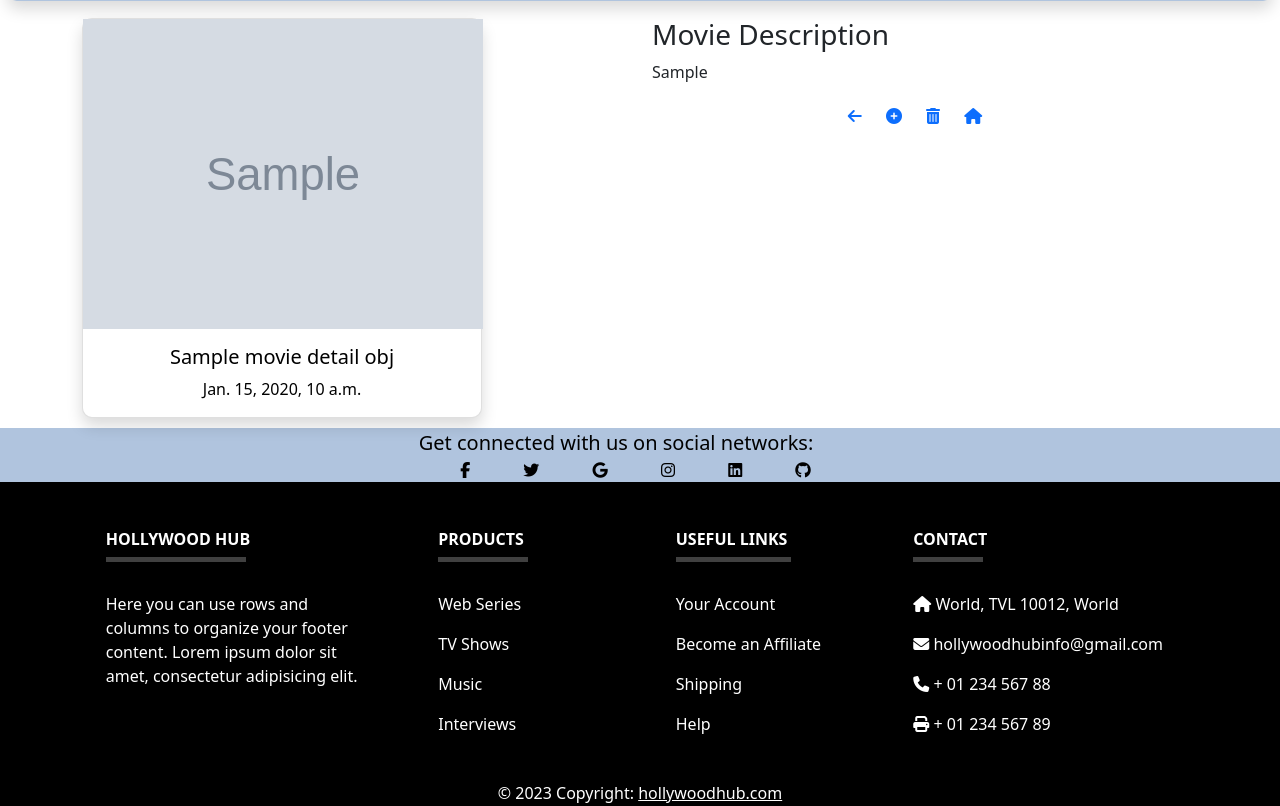
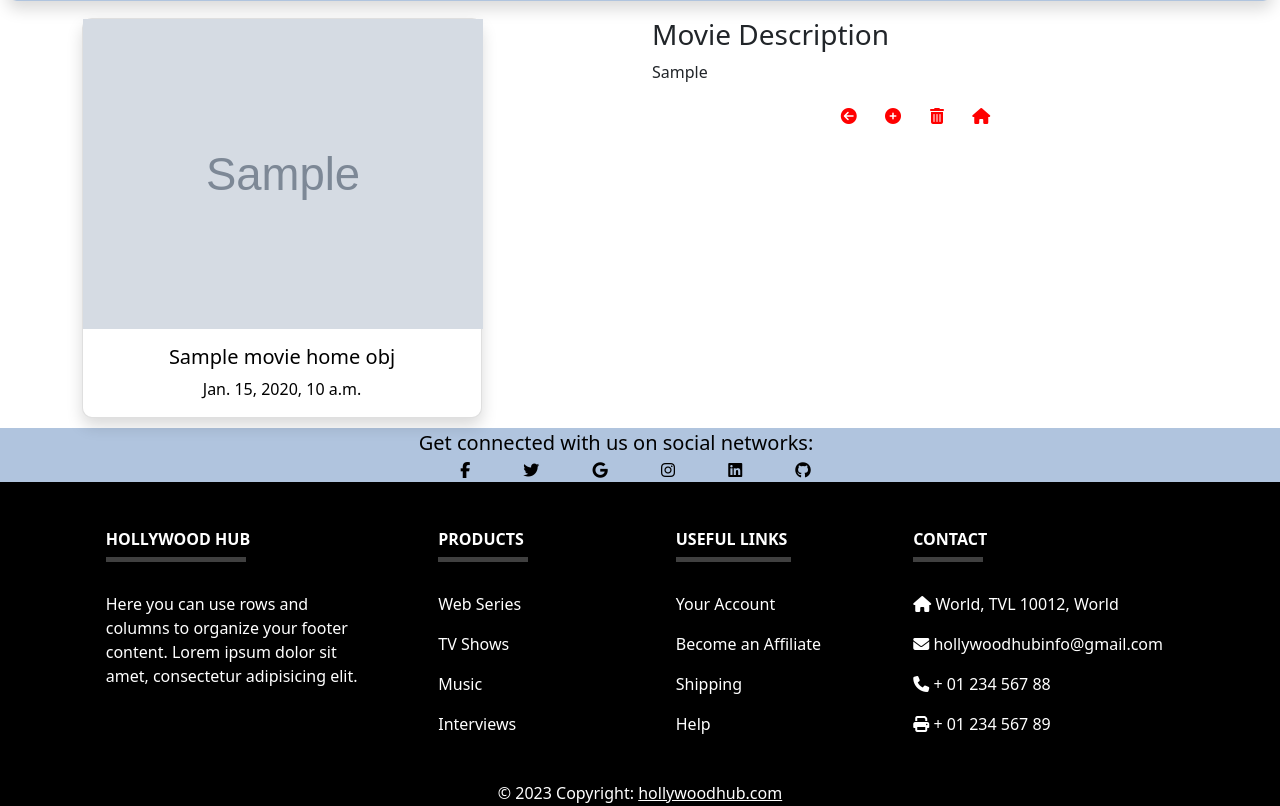
Before and after one commit to rej22/cbvrepository, a Django app: template cbv_folder/cbv_project/templates/detail.html in a window 1280 px wide. Shown: the part 86-892 px from the top of the page. Run offline with Django 3.2, Linux system fonts and the light colour scheme; the template is opened without the code that fills it: most values are stand-ins (such as "Sample title", 1, 10 or a date in 2020); grey boxes marked "Sample" are stand-in pictures; some libraries are stand-ins or nearby versions.

Commit message:
alterations for hovering detail.html and the related css elements in style.css

```diff
--- a/cbv_folder/cbv_project/cbv_app/views.py
+++ b/cbv_folder/cbv_project/cbv_app/views.py
@@ -29,7 +29,7 @@ class MovieListView(ListView):
 class MovieDetailView(DetailView):
     model = Movie
     template_name = 'detail.html'
-    context_object_name = 'movieDetailObj'
+    context_object_name = 'movieHomeObj'
 
 class MovieUpdateView(UpdateView):
     model = Movie
--- a/cbv_folder/cbv_project/static/css/style.css
+++ b/cbv_folder/cbv_project/static/css/style.css
@@ -106,6 +106,22 @@ body{
    width: 25rem;
    height: 400px;
 }
+
+/************
+    detail
+************/
+
+.detail_page_icons {
+    background-color: white;
+    height: 20px;
+    width: 20px;
+    display: inline-block;
+    color: red;
+    text-align: center;
+}
+.detail_page_icons:hover {
+    background-color: #B0C4DE;
+}
 .card-img-top-detail {
     width: 25rem;
     height: 320px;
@@ -113,6 +129,12 @@ body{
 .card-body-details {
     color: #000000;
 }
+
+/************
+    update
+************/
+
+
 
 /************
     footer
--- a/cbv_folder/cbv_project/templates/detail.html
+++ b/cbv_folder/cbv_project/templates/detail.html
@@ -5,9 +5,9 @@
   {% endblock %}
 
   {% block title %}
-     {% if movieDetailObj %}
-        {{ movieDetailObj.movieName }}
-    {% endif %}
+     {% if movieHomeObj %}
+        {{ movieHomeObj.movieName }}
+     {% endif %}
   {% endblock %}
 
    {% block content %}
@@ -15,21 +15,21 @@
         <div class="row">
             <div class="col-12 col-sm-12 col-md-12 col-lg-6">
                 <div class="card shadow text-center text-justify card-details" style="">
-                  <img src="{{movieDetailObj.movieImg.url}}" class="card-img-top-detail" alt="...">
+                  <img src="{{movieHomeObj.movieImg.url}}" class="card-img-top-detail" alt="...">
                   <div class="card-body card-body-details">
-                     <h5 class="card-title">{{movieDetailObj.movieName}}</h5>
-                     <p class="card-text">{{movieDetailObj.movieDate}}</p>
+                     <h5 class="card-title">{{movieHomeObj.movieName}}</h5>
+                     <p class="card-text">{{movieHomeObj.movieDate}}</p>
                   </div>
                 </div>
             </div>
             <div class="col-12 col-sm-12 col-md-12 col-lg-6">
                 <h3>Movie Description</h3>
-                <p class="card-text text-justify">{{movieDetailObj.movieInfo}}</p>
+                <p class="card-text text-justify">{{movieHomeObj.movieInfo }}</p>
                 <div class="mx-auto text-center text-justify details_icons_div">
-                   <a href="{% url 'cbv_app:cbvhome' %}"><i class="fa fa-arrow-left fa-1x"></i></a>
-                   <a href="{% url 'cbv_app:update' movieDetailObj.id %}"><i class="fa fa-plus-circle fa-1x"></i></a>
-                   <a href="{% url 'cbv_app:delete' movieDetailObj.id %}"><i class="fa fa-trash fa-1x"></i></a>
-                   <a href="{% url 'cbv_app:cbvhome' %}"><i class="fa fa-home fa-1x"></i></a>
+                   <a href="{% url 'cbv_app:cbvhome' %}"><i class="fa fa-arrow-circle-left fa-1x detail_page_icons"></i></a>
+                   <a href="{% url 'cbv_app:update' movieHomeObj.id %}"><i class="fa fa-plus-circle fa-1x detail_page_icons"></i></a>
+                   <a href="{% url 'cbv_app:delete' movieHomeObj.id %}"><i class="fa fa-trash fa-1x detail_page_icons"></i></a>
+                   <a href="{% url 'cbv_app:cbvhome' %}"><i class="fa fa-home fa-1x detail_page_icons"></i></a>
                 </div>
             </div>
         </div>
```
